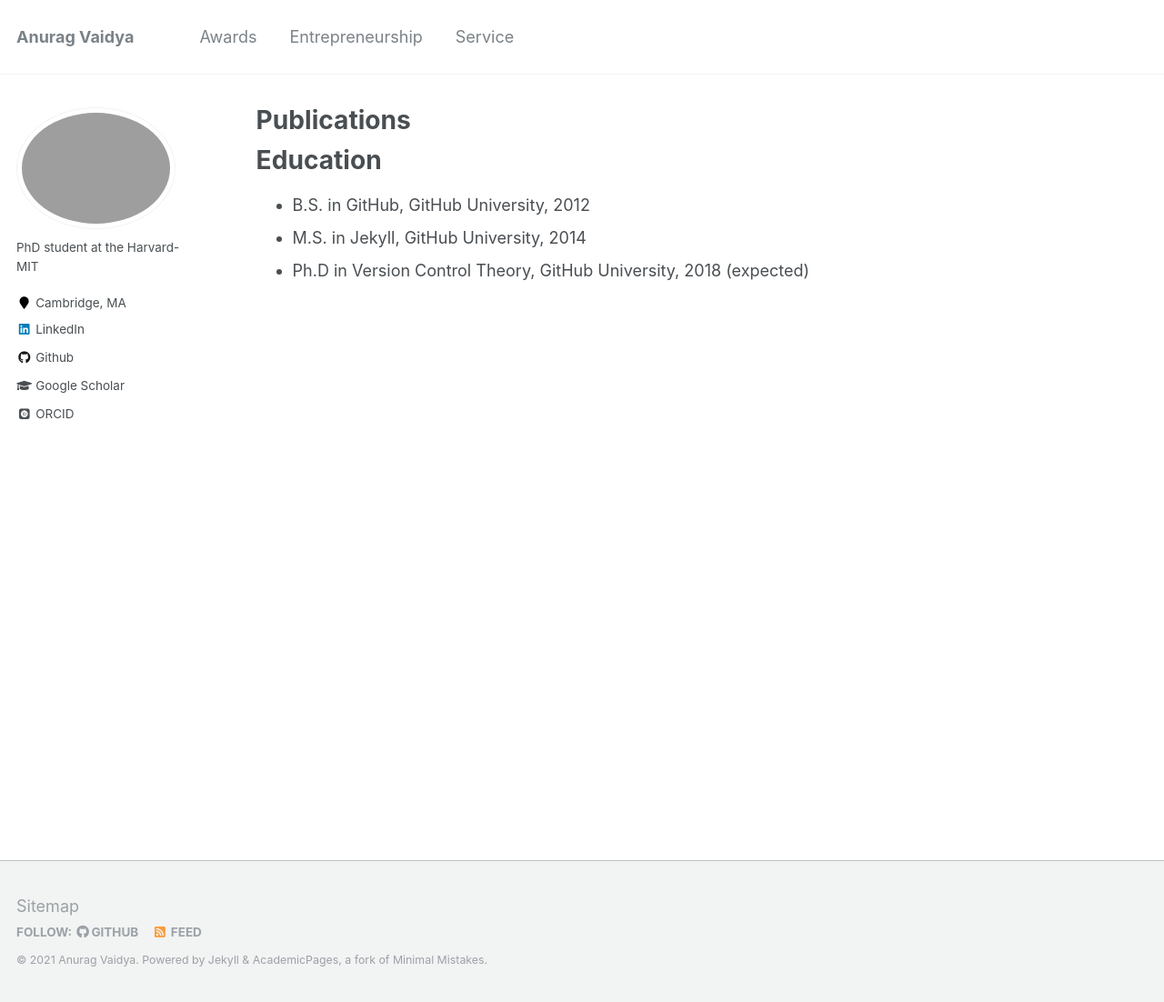
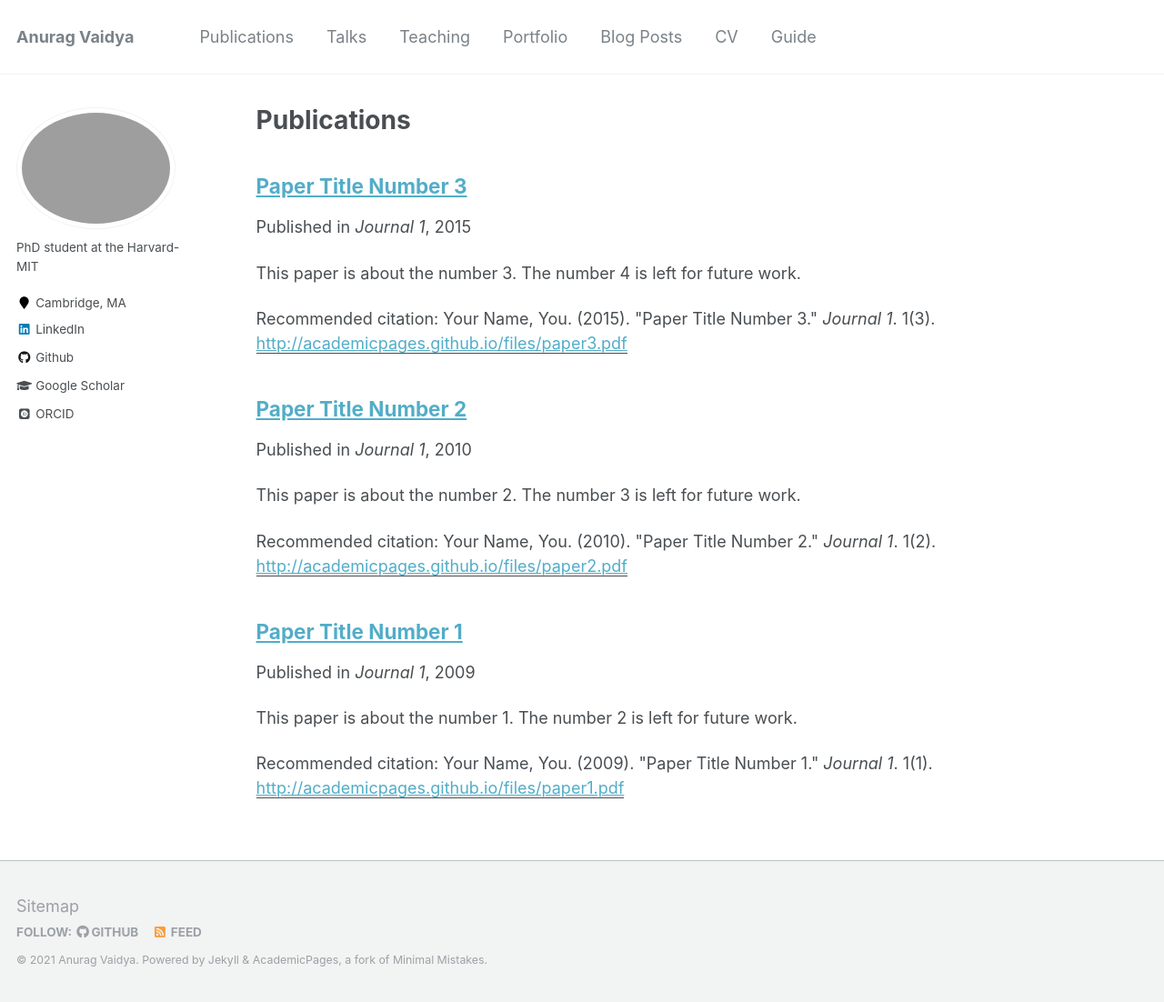
Before and after one commit to ajv012/ajv012.github.io, a Jekyll site: the page built from _pages/publications.md, in a window 1280 px wide and 1102 px high. Shown: the whole window at 91% size. Built offline with Jekyll 4.4.1, drawn with Linux system fonts in a browser that asks for light colours; some web fonts are replaced; a file with an impossible date is left out.

Commit message:
reverting

```diff
--- a/_data/navigation.yml
+++ b/_data/navigation.yml
@@ -1,12 +1,22 @@
 # main links links
 main:
+  - title: "Publications"
+    url: /publications/
 
+  - title: "Talks"
+    url: /talks/
 
-  - title: "Awards"
-    url: /awards/
+  - title: "Teaching"
+    url: /teaching/
 
-  - title: "Entrepreneurship"
-    url: /entrepreneurship/
+  - title: "Portfolio"
+    url: /portfolio/
 
-  - title: "Service"
-    url: /service/
+  - title: "Blog Posts"
+    url: /year-archive/
+
+  - title: "CV"
+    url: /cv/
+
+  - title: "Guide"
+    url: /markdown/
--- a/_pages/publications.md
+++ b/_pages/publications.md
@@ -5,10 +5,12 @@
 author_profile: true
 ---
 
+{% if author.googlescholar %}
+  You can also find my articles on <u><a href="{{author.googlescholar}}">my Google Scholar profile</a>.</u>
+{% endif %}
+
 {% include base_path %}
 
-Education
-======
-* B.S. in GitHub, GitHub University, 2012
-* M.S. in Jekyll, GitHub University, 2014
-* Ph.D in Version Control Theory, GitHub University, 2018 (expected)
+{% for post in site.publications reversed %}
+  {% include archive-single.html %}
+{% endfor %}
--- a/_publications/2009-10-01-paper-title-number-1.md
+++ b/_publications/2009-10-01-paper-title-number-1.md
@@ -1,13 +1,15 @@
 ---
-title: "Perceptually improved T1-T2 MRI translations using conditional generative adversarial networks”"
+title: "Paper Title Number 1"
 collection: publications
 permalink: /publication/2009-10-01-paper-title-number-1
-excerpt: 'Using stylistic losses in GANs for T1-T2 brain MRI translation'
-date: 2022-02
-venue: 'SPIE Medical Imaging'
-paperurl: 'http://ajv012.github.io/files/paper1.pdf'
-citation: 'Vaidya, A. J., Stough, J. V, Patel, A. A. (2022). &quot;Perceptually improved T1-T2 MRI translations using conditional generative adversarial networks.&quot; <i>SPIE Medical Imaging</i>. 1(1).'
+excerpt: 'This paper is about the number 1. The number 2 is left for future work.'
+date: 2009-10-01
+venue: 'Journal 1'
+paperurl: 'http://academicpages.github.io/files/paper1.pdf'
+citation: 'Your Name, You. (2009). &quot;Paper Title Number 1.&quot; <i>Journal 1</i>. 1(1).'
 ---
+This paper is about the number 1. The number 2 is left for future work.
 
+[Download paper here](http://academicpages.github.io/files/paper1.pdf)
 
-[Download paper here](http://ajv012.github.io/files/paper1.pdf)
+Recommended citation: Your Name, You. (2009). "Paper Title Number 1." <i>Journal 1</i>. 1(1).
```
Also changed, not shown: _pages/cv.md (+3 -2 lines), images/500x300.png (added).
